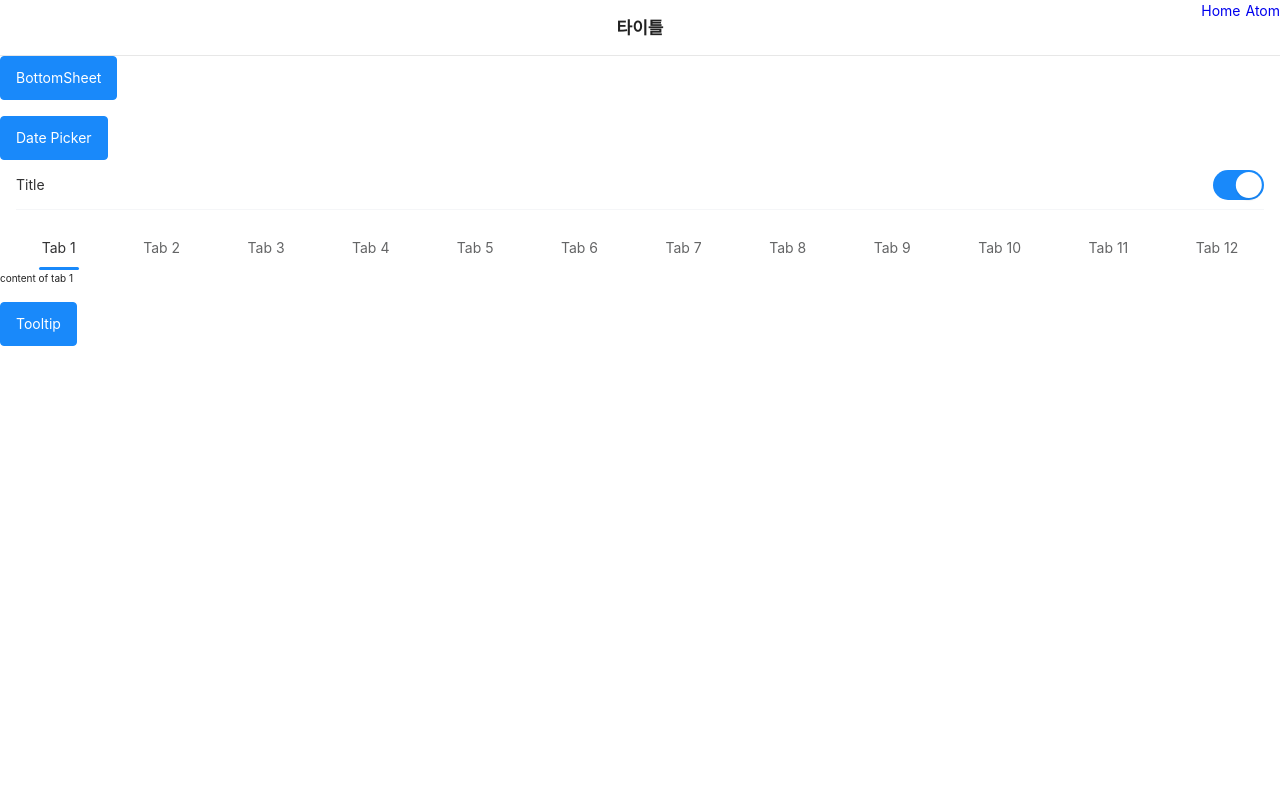
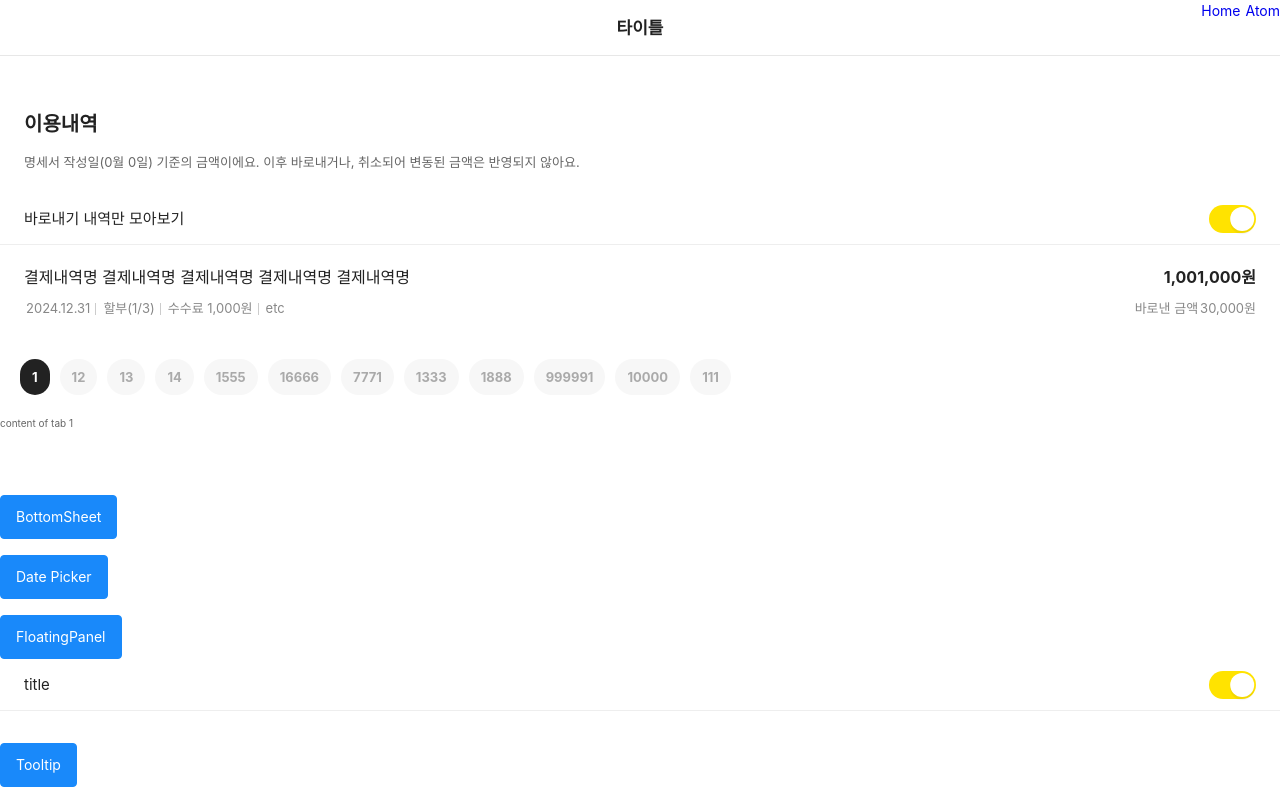
Before and after one commit to minslove/vant-pjt, a Vue app: page /atom in a window 1280 px wide. Built offline with nearby package versions, Linux system fonts and the light colour scheme.

Commit message:
swipe tab 등등

```diff
--- a/src/assets/base.css
+++ b/src/assets/base.css
@@ -8,7 +8,11 @@
     --vt-c-black-soft: #222222;
     --vt-c-black-mute: #282828;
 
-    --vt-c-gray: #222;
+    --vt-c-blk: #222;
+    --vt-c-blk70: #666;
+    --vt-c-blk60: #888;
+    --vt-c-blk50: #aaa;
+    --vt-c-blkF7: #f7f7f7;
     --vt-c-ccc: #ccc;
 
     --van-base-font:
@@ -46,38 +50,23 @@
     --color-border: var(--vt-c-divider-light-2);
     --color-border-hover: var(--vt-c-divider-light-1);
 
-    --color-heading: var(--vt-c-black-soft);
-    --color-text: var(--vt-c-text-light-1);
-
-    --bg-ccc: var(--vt-c-ccc);
-
-    --br-secodary: var(--vt-c-ccc);
-
     --section-gap: 160px;
 
-    --family-font: var(--van-base-font)
-  }
+    /* custom */
+    --color-heading: var(--vt-c-blk);
+    --color-text: var(--vt-c-blk70);
+    --color-text2: var(--vt-c-blk60);
+    --color-text3: var(--vt-c-blk50);
 
-  @media (prefers-color-scheme: dark) {
-    :root {
-      --color-background: var(--vt-c-black);
-      --color-background-soft: var(--vt-c-black-soft);
-      --color-background-mute: var(--vt-c-black-mute);
-
-      --color-border: var(--vt-c-divider-dark-2);
-      --color-border-hover: var(--vt-c-divider-dark-1);
-
-      --color-heading: var(--vt-c-text-dark-1);
-      --color-text: var(--vt-c-text-dark-2);
-    }
-  }
+    --bg-blk: var(--vt-c-blk);
+    --bg-line: var(--vt-c-blkF7);
+}
 
   *,
   *::before,
   *::after {
     box-sizing: border-box;
     margin: 0;
-    font-weight: normal;
   }
   html {
     font-size: 10px;
@@ -90,7 +79,7 @@
       color 0.5s,
       background-color 0.5s;
     line-height: 1.6;
-    font-family: var(--family-font) !important;
+    font-family: 'SF Pro Display' !important;
     font-size: 1rem;
     text-rendering: optimizeLegibility;
     -webkit-font-smoothing: antialiased;
--- /dev/null
+++ b/src/components/FloatingPanel.vue
@@ -0,0 +1,42 @@
+<script lang="ts">
+  import { ref } from 'vue'
+  import { Button, Popup, FloatingPanel, CellGroup, Cell } from 'vant'
+
+  export default {
+    components: {
+      [Button.name]: Button,
+      [Popup.name]: Popup,
+      [FloatingPanel.name]: FloatingPanel,
+      [CellGroup.name]: CellGroup,
+      [Cell.name]: Cell,
+    },
+    setup() {
+      const showPicker = ref(false);
+      const anchors = [
+        100,
+        Math.round(0.4 * window.innerHeight),
+        Math.round(0.7 * window.innerHeight),
+      ];
+      const height = ref(anchors[0]);
+      const duration = 0;
+
+      return { anchors, height, showPicker, duration };
+    },
+  };
+</script>
+
+<template>
+  <van-button type="primary" title="Show popup"
+    @click="showPicker = true"
+  ><slot name="floating"></slot></van-button>
+
+  <van-popup v-model:show="showPicker" round position="bottom">
+
+    <van-floating-panel v-model:height="height" :anchors="anchors" :content-draggable="false" :duration="duration">
+      <p>Panel Show Height {{ height.toFixed(0) }} px</p>
+    </van-floating-panel>
+
+  </van-popup>
+</template>
+
+<style></style>
--- /dev/null
+++ b/src/components/Section.vue
@@ -0,0 +1,35 @@
+<script lang="ts">
+</script>
+
+<template>
+    <div class="divider"><slot name="divider"><!-- section간 구분선(굵은회색라인) --></slot></div>
+    <div class="title-h3">
+        <h3><slot name="h3">타이틀</slot></h3>
+        <div class="commt"><slot name="commt">부연설명</slot></div>
+    </div>
+</template>
+
+<style>
+/* section */
+.divider {
+    width: 100%;
+    height: 12px;
+    background-color: var(--bg-lin);
+}
+.title-h3 {
+    display: flex;
+    flex-direction: column;
+    gap: 12px;
+    margin: 4rem 2.4rem 2rem;
+}
+h3 {
+    font-size: 2rem;
+    font-weight: 700;
+    color: var(--color-heading);
+}
+.commt {
+    font-size: 1.3rem;
+    font-weight: 400;
+    color: var(--color-text);
+}
+</style>
--- /dev/null
+++ b/src/components/SectionGroup.vue
@@ -0,0 +1,14 @@
+<script setup lang="ts">
+  import Section from '../components/Section.vue'
+</script>
+
+<template>
+    <Section>
+        <template #divider></template>
+        <template #h3>이용내역</template>
+        <template #commt>명세서 작성일(0월 0일) 기준의 금액이에요. 이후 바로내거나, 취소되어 변동된 금액은 반영되지 않아요.</template>
+    </Section>
+</template>
+
+<style>
+</style>
--- a/src/components/SwichButton.vue
+++ /dev/null
@@ -1,25 +0,0 @@
-<script lang="ts">
-  import { ref } from 'vue'
-  import { Switch, Cell } from 'vant'
-
-  export default {
-    components: {
-      [Cell.name]: Cell,
-      [Switch.name]: Switch,
-    },
-    setup() {
-      const checked = ref(true);
-      return { checked };
-    },
-  };
-</script>
-
-<template>
-  <van-cell center title="Title">
-    <template #right-icon>
-      <van-switch v-model="checked" />
-    </template>
-  </van-cell>
-</template>
-
-<style></style>
--- /dev/null
+++ b/src/components/SwichPanel.vue
@@ -0,0 +1,47 @@
+<script lang="ts">
+  import { ref } from 'vue'
+  import { Switch, Cell } from 'vant'
+
+  export default {
+    components: {
+      [Cell.name]: Cell,
+      [Switch.name]: Switch,
+    },
+    setup() {
+      const checked = ref(true);
+      return { checked };
+    },
+  };
+</script>
+
+<template>
+  <van-cell center title="title" class="swich-panel">
+    <template #right-icon>
+      <van-switch v-model="checked" />
+    </template>
+  </van-cell>
+</template>
+
+<style>
+.swich-panel {
+    padding: 1.2rem 0;
+}
+.van-cell__title {
+    font-size: 1.5rem;
+    color: var(--color-heading);
+    margin-left: 2.4rem;
+}
+.van-switch {
+    font-size: 2.4rem;
+    background: #E6E6E6;
+    margin-right: 2.4rem;
+}
+.van-switch--on {
+    background: #FFE300;
+}
+.van-cell:after {
+    left: 0;
+    right: 0;
+    border-bottom-color: #ddd;
+}
+</style>
--- /dev/null
+++ b/src/components/SwichPanelGroup.vue
@@ -0,0 +1,10 @@
+<script setup lang="ts">
+  import SwichPanel from './SwichPanel.vue'
+</script>
+
+<template>
+    <SwichPanel title="바로내기 내역만 모아보기" />
+</template>
+
+<style>
+</style>
--- a/src/components/SwipeTabs.vue
+++ b/src/components/SwipeTabs.vue
@@ -9,17 +9,62 @@
         },
         setup() {
             const active = ref(0);
-      return { active };
+            const activeName = ref('a');
+            return { active, activeName };
         },
     };
 </script>
 
 <template>
-  <van-tabs v-model:active="active">
-    <van-tab v-for="index in 12" :title="'Tab ' + index">
+    <!-- <van-tabs v-model:active="active" class="tab-swipe">
+        <van-tab v-for="index in 8" :title="'Tab ' + index">
             content of tab {{ index }}
         </van-tab>
+    </van-tabs> -->
+    <van-tabs v-model:active="activeName" class="tab-swipe">
+        <van-tab title="1" name="a">content of tab 1</van-tab>
+        <van-tab title="12" name="b">content of tab 2</van-tab>
+        <van-tab title="13" name="c">content of tab 3</van-tab>
+        <van-tab title="14" name="d">content of tab 1</van-tab>
+        <van-tab title="1555" name="e">content of tab 2</van-tab>
+        <van-tab title="16666" name="f">content of tab 3</van-tab>
+        <van-tab title="7771" name="g">content of tab 1</van-tab>
+        <van-tab title="1333" name="h">content of tab 2</van-tab>
+        <van-tab title="1888" name="i">content of tab 3</van-tab>
+        <van-tab title="999991" name="j">content of tab 1</van-tab>
+        <van-tab title="10000" name="k">content of tab 2</van-tab>
+        <van-tab title="111" name="l">content of tab 3</van-tab>
     </van-tabs>
 </template>
 
-<style></style>
+<style>
+.tab-swipe .van-tabs__nav {
+    gap: 10px;
+    padding: 0 2rem;
+}
+.tab-swipe .van-tab {
+    font-size: 1.3rem;
+    font-weight: 700 !important;
+    color: var(--color-text3);
+    padding: 1rem 1.2rem;
+    background-color: var(--vt-c-blkF7);
+    border-radius: 3.8rem;
+    height: 3.6rem;
+    margin-top: 2rem;
+}
+.tab-swipe .van-tab--grow {
+    flex: 0 0 auto;
+}
+.tab-swipe.van-tabs__nav--line,
+.tab-swipe.van-tabs--line .van-tabs__wrap {
+    height: 7.6rem;
+    padding-bottom: 0;
+}
+.tab-swipe .van-tab--active {
+    background-color: var(--bg-blk);
+    color: #fff;
+}
+.tab-swipe .van-tabs__line {
+    display: none;
+}
+</style>
--- /dev/null
+++ b/src/components/UseHistory.vue
@@ -0,0 +1,76 @@
+<script lang="ts">
+</script>
+
+<template>
+  <div class="usage-history">
+    <ul>
+        <li class="left title ellipsis"><slot name="title">결제내역명 노출</slot></li>
+        <li class="right price"><slot name="price">금액 노출</slot></li>
+    </ul>
+    <ul>
+        <li class="left info"><slot name="infoL">부가정보</slot></li>
+        <li class="right info"><slot name="infoR">추가정보</slot></li>
+    </ul>
+  </div>
+</template>
+
+<style>
+/* 명세서 리스트, 이용내역 리스트 */
+.usage-history {
+    display: flex;
+    flex-direction: column;
+    gap: 8px;
+    margin: 2rem 2.4rem;
+}
+.usage-history ul {
+    display: flex;
+    justify-content: space-between;
+    gap: 4%;
+}
+.usage-history ul .left {
+    width: 60%;
+}
+.usage-history ul .right {
+    text-align: right;
+}
+.usage-history ul li > p {
+    display: inline-block;
+}
+.usage-history ul li > p::after {
+    content: '';
+    display: inline-block;
+    width: 1px;
+    height: 12px;
+    margin: 0px 5px -2px;
+    background-color: #ccc;
+}
+.usage-history ul li > p:last-child:after {
+    display: none;
+}
+.usage-history ul li > p > span {
+    display: inline-block;
+    margin-left: 2px;
+}
+.usage-history ul .title {
+    font-size: 1.6rem;
+    font-weight: 400;
+    color: var(--color-heading);
+}
+.usage-history ul .price {
+    font-size: 1.6rem;
+    font-weight: 700;
+    color: var(--color-heading);
+}
+.usage-history ul .info {
+    font-size: 1.3rem;
+    font-weight: 400;
+    color: var(--color-text2);
+}
+/* etc */
+.ellipsis {
+    overflow: hidden;
+    white-space: nowrap;
+    text-overflow: ellipsis;
+    word-break: break-all;
+}
+</style>
--- /dev/null
+++ b/src/components/UseHistoryList.vue
@@ -0,0 +1,25 @@
+<script setup lang="ts">
+  import UseHistory from '../components/UseHistory.vue'
+</script>
+
+<template>
+  <UseHistory>
+    <template #title>결제내역명 결제내역명 결제내역명 결제내역명 결제내역명</template>
+    <template #price>1,001,000원</template>
+    <template #infoL>
+        <p><span>2024.12.31</span></p>
+        <p><span>할부(1/3)</span></p>
+        <p><span>수수료 1,000원</span></p>
+        <p><span>etc</span></p>
+    </template>
+    <template #infoR>
+        <p>
+            <span>바로낸 금액</span>
+            <span>30,000원</span>
+        </p>
+    </template>
+  </UseHistory>
+</template>
+
+<style>
+</style>
--- a/src/views/AtomView.vue
+++ b/src/views/AtomView.vue
@@ -1,22 +1,36 @@
 <script setup lang="ts">
+  import SectionGroup from '../components/SectionGroup.vue'
+  import SwichPanelGroup from '../components/SwichPanelGroup.vue'
+  import UseHistoryList from '../components/UseHistoryList.vue'
   import BottomSheet from '../components/BottomSheet.vue'
   // import SelectOption from '../components/--SelectOption.vue'
   import DatePicker from '../components/DatePicker.vue'
-  import SwichButton from '../components/SwichButton.vue'
+  import FloatingPanel from '../components/FloatingPanel.vue'
+  import SwichButton from '../components/SwichPanel.vue'
   import SwipeTabs from '../components/SwipeTabs.vue'
   import Popover from '../components/Popover.vue'
 </script>
 
 <template>
+    <SectionGroup />
+    <SwichPanelGroup />
+    <UseHistoryList />
+    <SwipeTabs />
+    <br>
+    <br>
+    <br>
+    <br>
     <BottomSheet><template #month>BottomSheet</template></BottomSheet>
     <br>
     <!-- <SelectOption><template #month>SelectOption</template></SelectOption> -->
     <br>
     <DatePicker><template #month>Date Picker</template></DatePicker>
     <br>
+    <br>
+    <FloatingPanel><template #floating>FloatingPanel</template></FloatingPanel>
+    <br>
     <SwichButton>SwichButton</SwichButton>
     <br>
-  <SwipeTabs />
     <br>
     <Popover />
 </template>
```
Also changed, not shown: src/assets/main.css (line endings or trailing spaces). Lines whose indentation alone changed are shown as unchanged.
